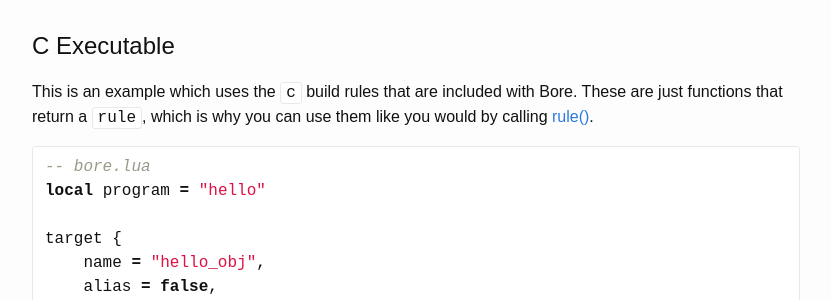
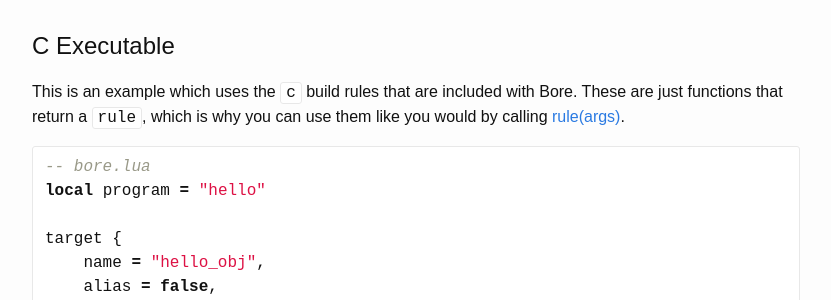
Before and after one commit to ryanwebber/bore, a Jekyll site: the page built from docs/index.md, in a window 1280 px wide and 900 px high, scrolled down 6957 px. Shown: the part 152-452 px from the top of the window, without its empty margins (72-903 px from the left). Built offline with Jekyll 4.4.1, drawn with Linux system fonts in a browser that asks for light colours; our own code applies the rules of GitHub Pages for plain Markdown files.

Commit message:
Fixed doc comment and bore install path

````diff
--- a/docs/index.md
+++ b/docs/index.md
@@ -21,14 +21,14 @@
     * [Environment](#environment)
  * [Examples](#examples)
  * [API Reference](#)
-    * [Variables](#)
+    * Variables
         * [`config`](#config)
         * [`env.build_dir`](#envbuild_dir)
         * [`env.local_dir`](#envlocal_dir)
         * [`rules`](#rules)
         * [`targets`](#targets)
 
-    * [Functions](#)
+    * Functions
         * [`env.glob()`](#envglobpattern)
         * [`env.object()`](#envobject)
         * [`env.path()`](#envpath)
@@ -288,7 +288,7 @@
 ### C Executable
 This is an example which uses the `c` build rules that are included with Bore. These
 are just functions that return a `rule`, which is why you can use them like you would
-by calling [rule()](#ruleargs).
+by calling [rule(args)](#ruleargs).
 
 ```lua
 -- bore.lua
````
Also changed, not shown: 1 other file.
